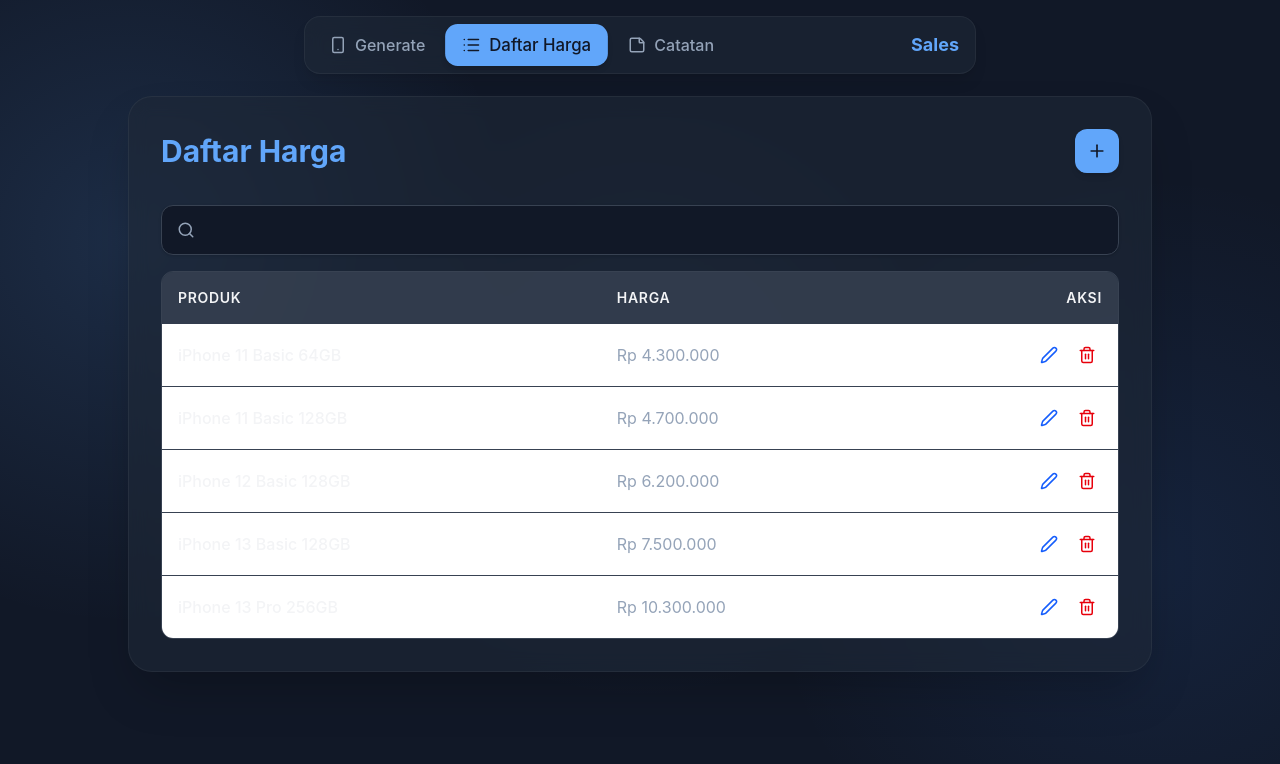
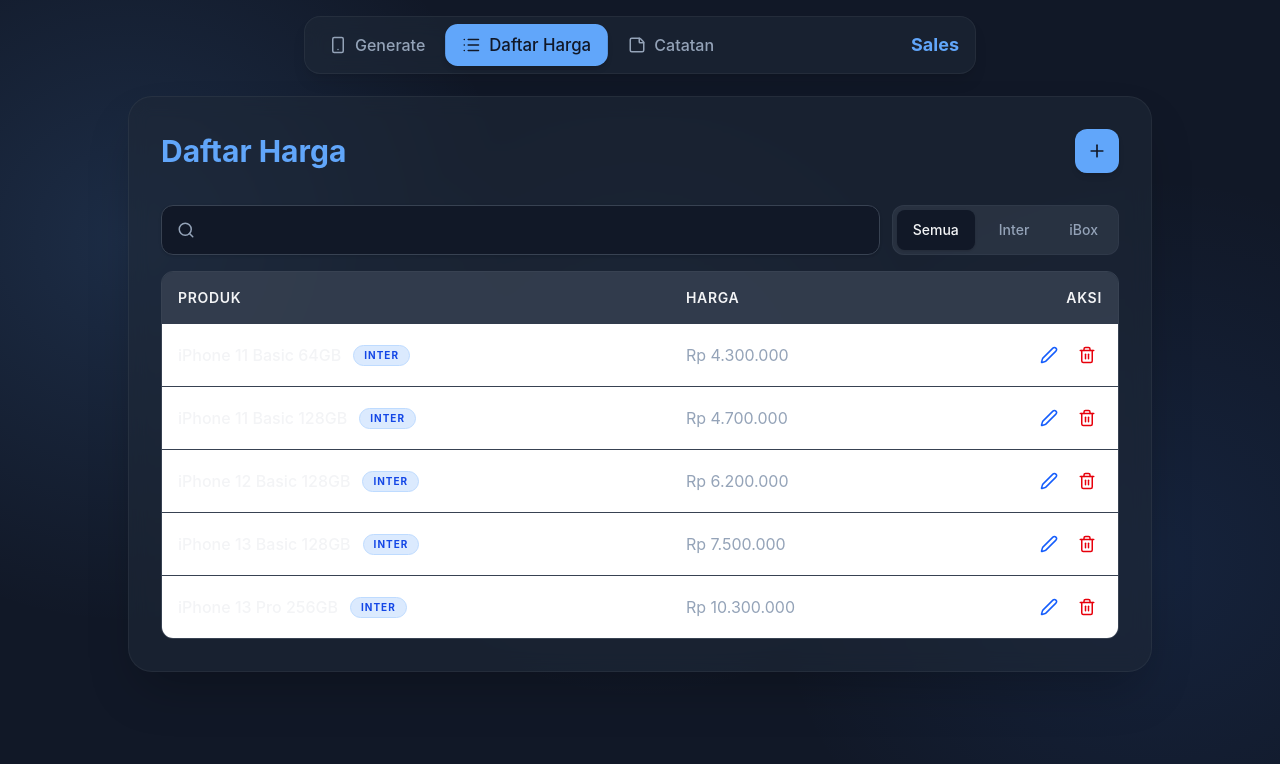
Before and after one commit to heruismawan/template, a React (Vite) app: page / in a window 1280 px wide. Both pictures are taken after a click on the button "Daftar Harga". Shown: the top 764 px of the page. Built offline with nearby package versions, Linux system fonts and the light colour scheme.

Commit message:
Update Generate and PriceList pages

```diff
--- a/src/pages/Generate.jsx
+++ b/src/pages/Generate.jsx
@@ -54,7 +54,11 @@
       return;
     }
 
-    const template = `Bismillah ${selectedProduct.name} All Operator
+    const isIbox = selectedProduct.name.toLowerCase().includes('ibox');
+    const titleExt = isIbox ? '' : ' All Operator';
+    const simLockLine = isIbox ? '' : '\n- Bukan SIM Lock • Bisa Semua Operator';
+
+    const template = `Bismillah ${selectedProduct.name}${titleExt}
 
 💰 Harga ${formatRupiah(selectedProduct.price)} Nego
 
@@ -62,8 +66,7 @@
 
 DETAIL BARANG:
 
-- BH ${batteryHealth}%
-- Bukan SIM Lock • Bisa Semua Operator
+- BH ${batteryHealth}%${simLockLine}
 - FULLSET
 - Orian semua
 - Kamera D/B Jernih Aman
--- a/src/pages/PriceList.jsx
+++ b/src/pages/PriceList.jsx
@@ -6,6 +6,7 @@
   const [isAdding, setIsAdding] = useState(false);
   const [editingId, setEditingId] = useState(null);
   const [searchQuery, setSearchQuery] = useState('');
+  const [filterType, setFilterType] = useState('all');
 
   const [newName, setNewName] = useState('');
   const [newPrice, setNewPrice] = useState('');
@@ -48,9 +49,13 @@
     }
   };
 
-  const filteredProducts = products.filter(p =>
-    p.name.toLowerCase().includes(searchQuery.toLowerCase())
-  );
+  const filteredProducts = products.filter(p => {
+    const matchesSearch = p.name.toLowerCase().includes(searchQuery.toLowerCase());
+    const isIbox = p.name.toLowerCase().includes('ibox');
+    if (filterType === 'ibox' && !isIbox) return false;
+    if (filterType === 'inter' && isIbox) return false;
+    return matchesSearch;
+  });
 
   return (
     <div className="space-y-6">
@@ -98,17 +103,38 @@
         </div>
       )}
 
-      <div className="mb-4 relative">
+      <div className="mb-4 flex flex-col sm:flex-row gap-3">
+        <div className="relative flex-1">
           <div className="absolute inset-y-0 left-0 pl-4 flex items-center pointer-events-none">
             <Search size={18} className="text-muted-foreground" />
           </div>
           <input
             type="text"
-
             value={searchQuery}
             onChange={(e) => setSearchQuery(e.target.value)}
             className="w-full pl-11 pr-4 py-3 rounded-xl border border-border bg-background focus:ring-2 focus:ring-primary outline-none transition-all duration-300 shadow-sm text-foreground placeholder:text-muted-foreground/50"
           />
+        </div>
+        <div className="flex gap-2 p-1 bg-secondary/50 rounded-xl border border-border/50">
+          <button
+            onClick={() => setFilterType('all')}
+            className={`px-4 py-2 rounded-lg font-medium text-sm transition-all duration-300 ${filterType === 'all' ? 'bg-background shadow text-foreground' : 'text-muted-foreground hover:text-foreground'}`}
+          >
+            Semua
+          </button>
+          <button
+            onClick={() => setFilterType('inter')}
+            className={`px-4 py-2 rounded-lg font-medium text-sm transition-all duration-300 ${filterType === 'inter' ? 'bg-blue-100 text-blue-700 dark:bg-blue-500/20 dark:text-blue-400 shadow' : 'text-muted-foreground hover:text-foreground'}`}
+          >
+            Inter
+          </button>
+          <button
+            onClick={() => setFilterType('ibox')}
+            className={`px-4 py-2 rounded-lg font-medium text-sm transition-all duration-300 ${filterType === 'ibox' ? 'bg-red-100 text-red-700 dark:bg-red-500/20 dark:text-red-400 shadow' : 'text-muted-foreground hover:text-foreground'}`}
+          >
+            iBox
+          </button>
+        </div>
       </div>
 
       <div className="overflow-x-auto rounded-xl border border-border">
@@ -139,7 +165,14 @@
                         className="w-full px-3 py-1.5 rounded-md border border-border bg-white dark:bg-white/5 outline-none focus:ring-1 focus:ring-primary text-sm shadow-sm"
                       />
                     ) : (
+                      <div className="flex items-center gap-3">
                         <span className="font-medium text-foreground">{product.name}</span>
+                        {product.name.toLowerCase().includes('ibox') ? (
+                          <span className="px-2.5 py-0.5 text-[10px] font-bold uppercase tracking-widest bg-red-100 text-red-700 dark:bg-red-500/20 dark:text-red-400 rounded-full border border-red-200 dark:border-red-500/30">iBox</span>
+                        ) : (
+                          <span className="px-2.5 py-0.5 text-[10px] font-bold uppercase tracking-widest bg-blue-100 text-blue-700 dark:bg-blue-500/20 dark:text-blue-400 rounded-full border border-blue-200 dark:border-blue-500/30">Inter</span>
+                        )}
+                      </div>
                     )}
                   </td>
                   <td className="p-4">
```
Lines whose indentation alone changed are shown as unchanged.
